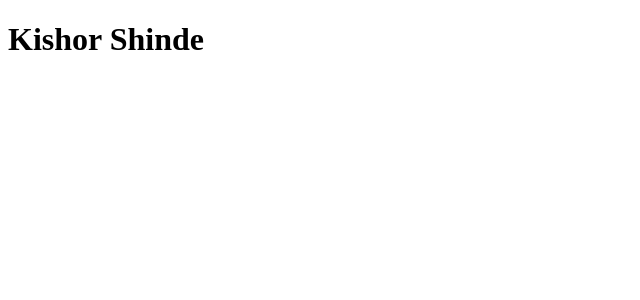
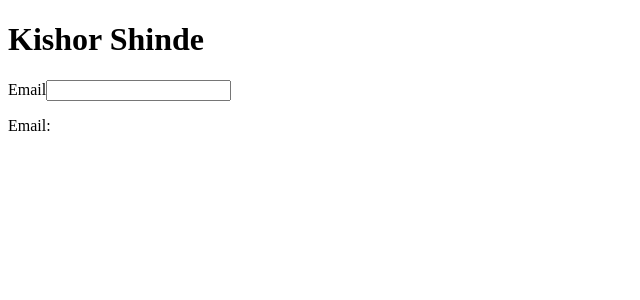
Before and after one commit to kishor-shinde-96/anguler-21-2026, an Angular app: page / in a window 1280 px wide. Shown: the top 300 px of the page, without its empty margins (0-640 px from the left). Built offline with nearby package versions, Linux system fonts and the light colour scheme.

Commit message:
reusable-form-component

```diff
--- a/src/app/app.html
+++ b/src/app/app.html
@@ -1 +1,11 @@
 <h1>Kishor Shinde</h1>
+
+
+<app-form-field
+[label]="'Email'"
+[type]="'email'"
+(valueChange)="onEmailChange($event)"
+>
+</app-form-field>
+
+<p>Email: {{email}}</p>
--- a/src/app/app.ts
+++ b/src/app/app.ts
@@ -1,8 +1,7 @@
 import { Component, signal } from '@angular/core';
-import { RouterOutlet } from '@angular/router';
-
+import { FormField } from './form-field/form-field';
 @Component({
-  imports: [RouterOutlet],
+  imports: [FormField],
   selector: 'app-root',
   styleUrl: './app.css',
   templateUrl: './app.html',
@@ -10,4 +9,12 @@
 export class App {
   protected readonly title = signal('anguler-tutorial-2026');
 
+  email = '';
+
+  onEmailChange(value: string) {
+    console.log('Email', value);
+
+    this.email = value;
+  }
+
 }
--- /dev/null
+++ b/src/app/form-field/form-field.css
@@ -0,0 +1,14 @@
+.label {
+    display: flex;
+    margin-bottom: 4px;
+}
+
+.input {
+    padding: 8px 14px;
+    border: 1px solid #ccc;
+    border-radius: 5px;
+    width: 100%;
+    box-shadow: 0 0 10px rgba(0, 0, 0, 0.1);
+    font-size: 16px;
+    color: #333;
+}
--- /dev/null
+++ b/src/app/form-field/form-field.html
@@ -0,0 +1,5 @@
+<label>{{label()}}</label>
+<input
+[type]="type()"
+(input)="onInput($event.target.value)"
+/>
--- /dev/null
+++ b/src/app/form-field/form-field.ts
@@ -0,0 +1,21 @@
+import { Component, input, output } from '@angular/core';
+
+@Component({
+  imports: [],
+  selector: 'app-form-field',
+  styleUrl: './form-field.css',
+  templateUrl: './form-field.html',
+})
+export class FormField {
+  label = input<string>();
+  //value = input<string>();
+  type = input<string>('text');
+
+  valueChange = output<string>();
+
+  onInput(value: string) {
+    console.log('value', value);
+
+    this.valueChange.emit(value);
+  }
+}
```
Also changed, not shown: 1 other file (tests, documents, lock files or other folders).
